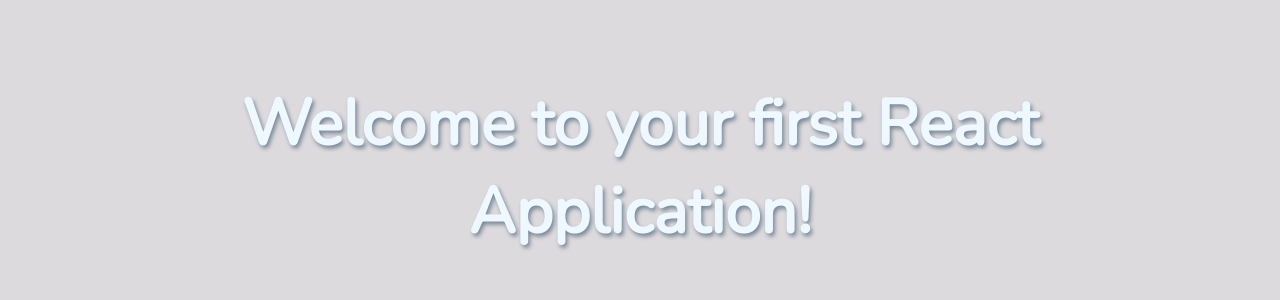
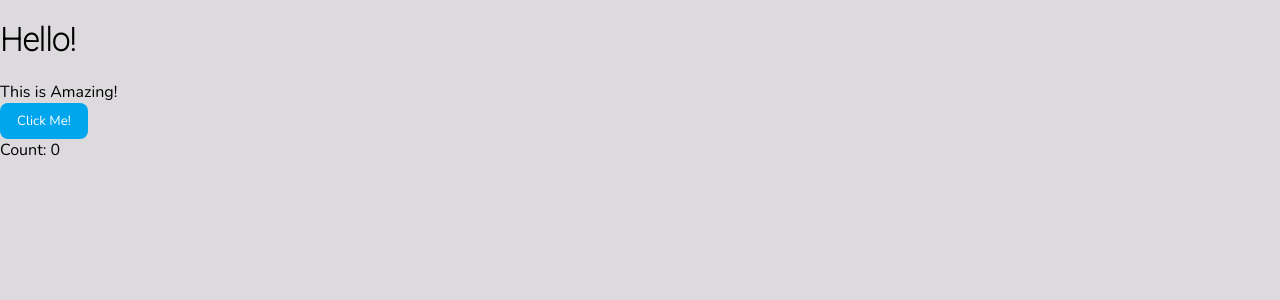
Before and after one commit to tylerosmond/honey-rae-repairs, a React (Vite) app: page / in a window 1280 px wide. Shown: the top 300 px of the page. Built offline with nearby package versions, Linux system fonts and the light colour scheme.

Commit message:
created develop branch and initial changes to code

```diff
--- a/src/App.jsx
+++ b/src/App.jsx
@@ -1,3 +1,20 @@
+import { useState } from "react";
+
 export const App = () => {
-  return <div className="welcome">Welcome to your first React Application!</div>
-}
+  const [count, setCount] = useState(0); // [stateVariable, setterFunction]
+
+  const handleBtnClick = () => {
+    setCount(count + 1);
+  };
+
+  return (
+    <>
+      <h1>Hello!</h1>
+      <div>This is Amazing!</div>
+      <button className="btn-secondary" onClick={handleBtnClick}>
+        Click Me!
+      </button>
+      <div>Count: {count}</div>
+    </>
+  );
+};
```
